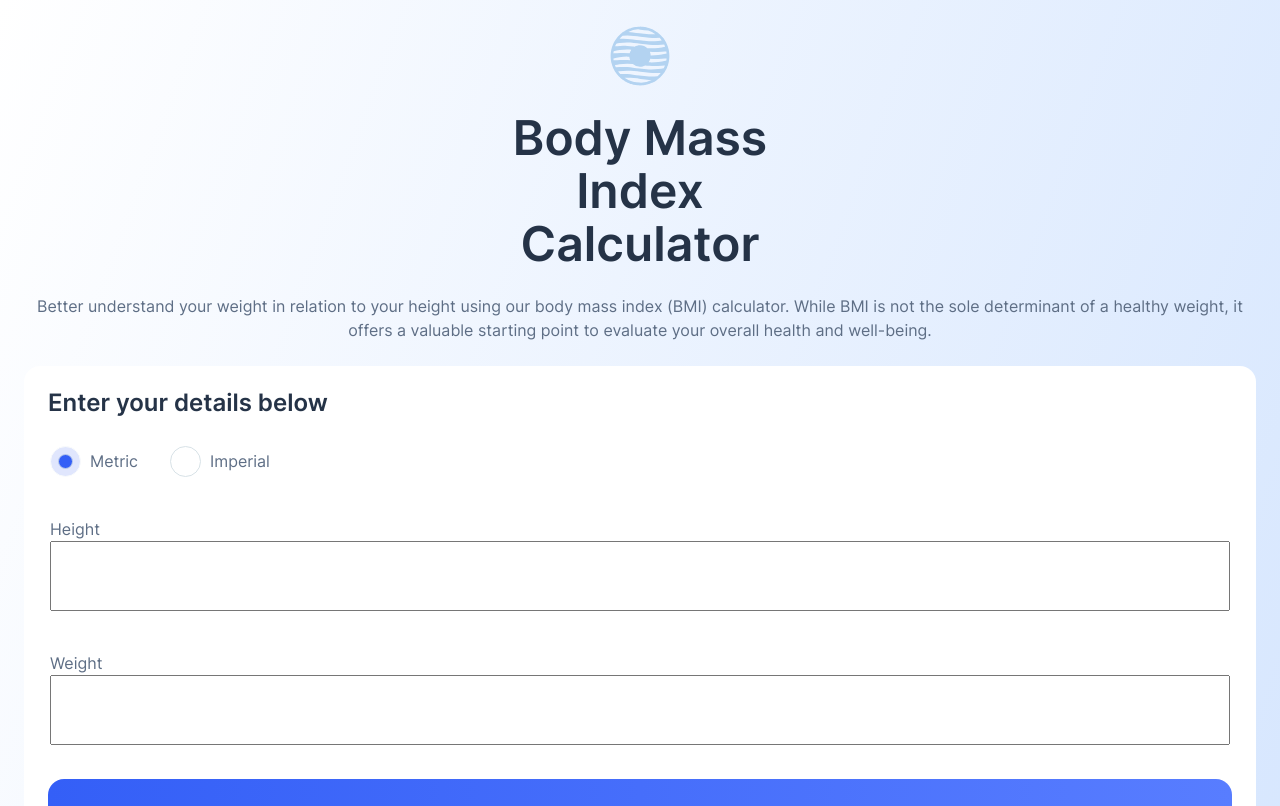
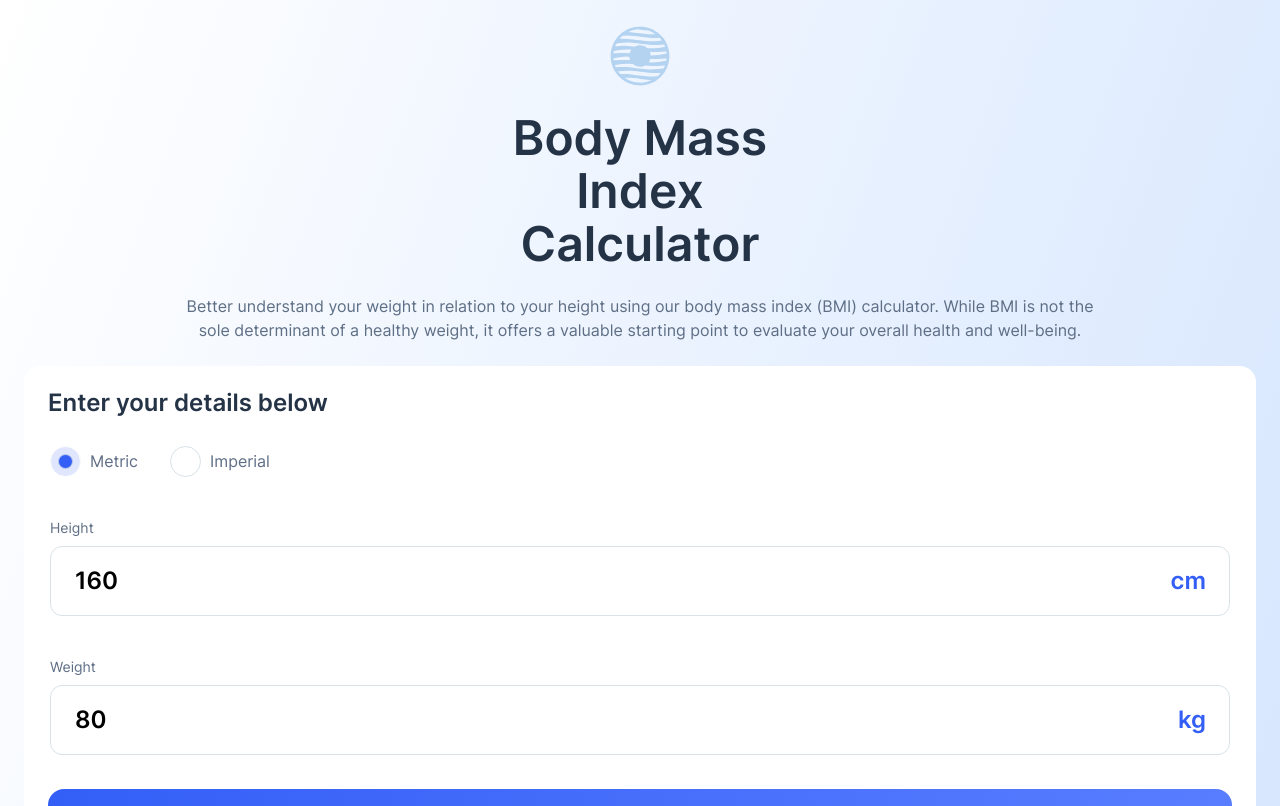
Before and after one commit to barryhanna/fem-bmi-vite, a React (Vite) app: page / in a window 1280 px wide. Shown: the top 806 px of the page. Built offline with nearby package versions, Linux system fonts and the light colour scheme.

Commit message:
Clean up inputs

```diff
--- a/src/components/BMICalculator/BMICalculator.module.css
+++ b/src/components/BMICalculator/BMICalculator.module.css
@@ -9,8 +9,14 @@
 }
 
 .bmiCalculator fieldset {
+	position: relative;
 	border: none;
 	padding-inline: 0;
+}
+
+.bmiCalculator fieldset div {
+	font-size: 0.875rem;
+	margin-bottom: 8px;
 }
 
 .bmiCalculator input[type='radio'] {
@@ -64,8 +70,33 @@
 }
 
 .bmiCalculator input[type='number'] {
+	font-size: var(--txt-heading-md-size);
+	font-weight: var(--txt-heading-wght);
 	height: 4.375rem;
 	width: 100%;
+	border: 1px solid var(--clr-borders);
+	border-radius: 12px;
+	padding: 20px 24px;
+
+	/* Hide arrows on Firefox */
+	-moz-appearance: none;
+}
+
+.bmiCalculator input[type='number']::-webkit-inner-spin-button,
+.bmiCalculator input[type='number']::-webkit-inner-spin-button {
+	/* hide arrows */
+	-webkit-appearance: none;
+	margin: 0;
+}
+
+.bmiCalculator fieldset:has(input[type='number'])::after {
+	position: absolute;
+	content: attr(data-unit);
+	right: 24px;
+	top: 45%;
+	font-size: var(--txt-heading-md-size);
+	font-weight: var(--txt-heading-wght);
+	color: var(--clr-blue);
 }
 
 .bmiCalculator fieldset div {
--- a/src/components/BMICalculator/BMICalculator.tsx
+++ b/src/components/BMICalculator/BMICalculator.tsx
@@ -4,6 +4,18 @@ import styles from './BMICalculator.module.css';
 const BMICalculator = () => {
     // TODO: Add state and control inputs
     const [metric, setMetric] = React.useState(true);
+    const [height, setHeight] = React.useState(160);
+    const [weight, setWeight] = React.useState(80);
+
+    const handleUpdate = (e) => {
+        const { name, value } = e.target;
+        if (name === "height-cm") {
+            setHeight(value)
+        } else if (name === "weight-kg") {
+            setWeight(value);
+        }
+    }
+
     // Conditionally render inputs for selected measurement system
     return <form className={styles.bmiCalculator}>
         <h2>Enter your details below</h2>
@@ -15,13 +27,13 @@ const BMICalculator = () => {
         </fieldset>
         {metric && (
             <>
-                <fieldset>
+                <fieldset data-unit="cm">
                     <div>Height</div>
-                    <input type="number" name="height-cm" id="height" inputMode="numeric" />
+                    <input type="number" name="height-cm" id="height" inputMode="numeric" data-unit="cm" value={height} onChange={handleUpdate} />
                 </fieldset>
-                <fieldset>
+                <fieldset data-unit="kg">
                     <div>Weight</div>
-                    <input type="number" name="weight-kg" id="height" inputMode="numeric" />
+                    <input type="number" name="weight-kg" id="height" inputMode="numeric" data-unit="kg" value={weight} onChange={handleUpdate} />
                 </fieldset></>
 
         )
@@ -29,12 +41,12 @@ const BMICalculator = () => {
         {!metric && (
             <>
                 <fieldset>
-                    <p>Height</p>
-                    <input type="number" name="height-ft" id="height" inputMode="numeric" />
-                    <input type="number" name="height-in" id="height" inputMode="numeric" />
+                    <div>Height</div>
+                    <input type="number" name="height-ft" id="height" inputMode="numeric" onChange={handleUpdate} />
+                    <input type="number" name="height-in" id="height" inputMode="numeric" onChange={handleUpdate} />
                 </fieldset>
                 <fieldset>
-                    <p>Weight</p>
+                    <div>Weight</div>
                     <input type="number" name="weight-st" id="height" inputMode="numeric" />
                     <input type="number" name="weight-lbs" id="height" inputMode="numeric" />
                 </fieldset>
--- a/src/sass/_header.scss
+++ b/src/sass/_header.scss
@@ -6,6 +6,7 @@
   .intro-text {
     font-size: var(--txt-body-md-size);
     text-align: center;
+    text-wrap: balance;
   }
 
   .header {
```
